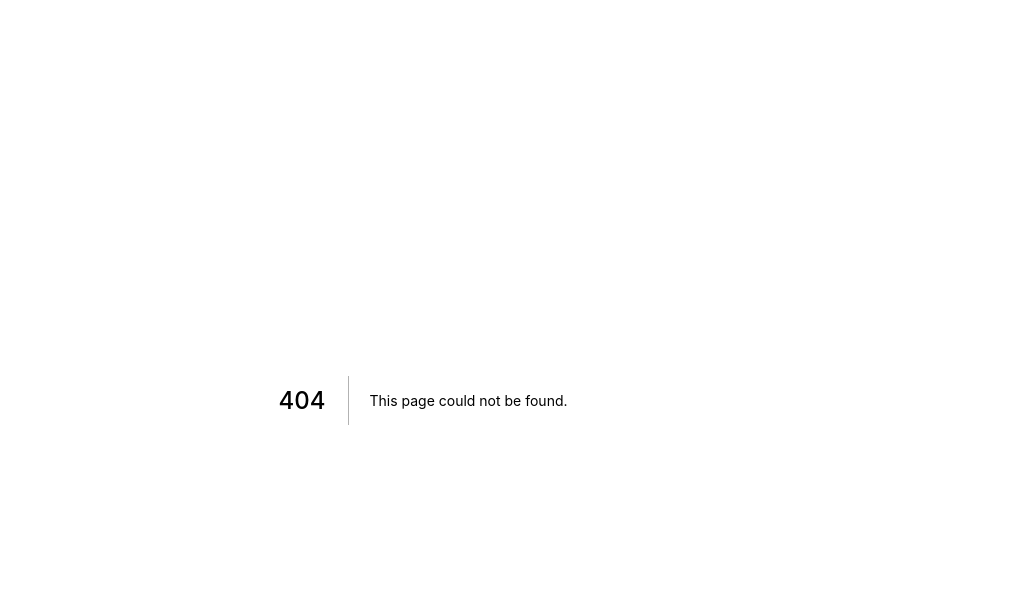
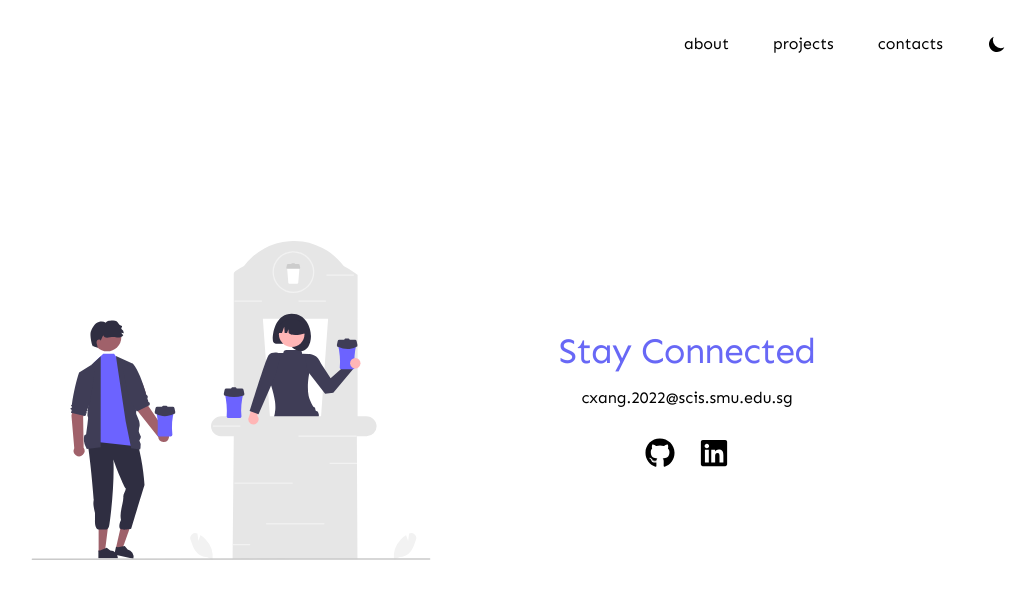
Before and after one commit to joshuadavidang/joshua-david-legacy, a Next.js app: page /contacts in a window 1280 px wide. Before the commit this address had no page. Shown: the top 598 px of the page, without its empty margins (217-1252 px from the left). Built offline with nearby package versions, Linux system fonts and the light colour scheme.

Commit message:
added contacts page and ux improvement

```diff
--- a/components/LandingPage.jsx
+++ b/components/LandingPage.jsx
@@ -22,18 +22,22 @@ export default function LandingPage(props) {
             <p className="break-words">Singapore Management University</p>
           </div>
 
-          <div className="flex flex-row gap-4 pt-3">
+          <div className="flex flex-row gap-2 pt-3">
+            <span className="hover:bg-lightGray dark:hover:bg-gray p-2 rounded cursor-pointer">
               <Link href="https://github.com/joshuadavidang">
                 <a target="_blank">
                   <FaGithub size={30} className="cursor-pointer" />
                 </a>
               </Link>
+            </span>
 
+            <span className="hover:bg-lightGray dark:hover:bg-gray p-2 rounded cursor-pointer">
               <Link href="https://linkedin.com/in/joshuadavidang/">
                 <a target="_blank">
                   <FaLinkedin size={30} className="cursor-pointer" />
                 </a>
               </Link>
+            </span>
           </div>
         </div>
 
--- a/components/NavBar.jsx
+++ b/components/NavBar.jsx
@@ -7,17 +7,17 @@ export default function NavBar() {
       <div className="flex justify-end flex-row gap-7 pr-12 p-6 w-screen items-center">
         <Link href="/">
           <span className="hover:bg-lightGray dark:hover:bg-gray p-2 rounded cursor-pointer">
-            <p className="">about</p>
+            <p>about</p>
           </span>
         </Link>
         <Link href="/projects">
           <span className="hover:bg-lightGray dark:hover:bg-gray p-2 rounded cursor-pointer">
-            <p className="">projects</p>
+            <p>projects</p>
           </span>
         </Link>
         <Link href="/contacts">
           <span className="hover:bg-lightGray dark:hover:bg-gray p-2 rounded cursor-pointer">
-            <p className="">contacts</p>
+            <p>contacts</p>
           </span>
         </Link>
         <DarkMode />
--- /dev/null
+++ b/pages/contacts.js
@@ -0,0 +1,54 @@
+import Image from "next/image";
+import NavBar from "../components/NavBar";
+import Coffee from "../public/assets/images/Coffee.svg";
+import { FaGithub } from "react-icons/fa";
+import { FaLinkedin } from "react-icons/fa";
+import Link from "next/link";
+
+export default function Contacts() {
+  return (
+    <>
+      <div className="relative bg-white dark:bg-black overflow-hidden">
+        <header className="fixed hidden md:block">
+          <NavBar />
+        </header>
+
+        <main className="md:px-36 md:py-16 pt-16 h-screen w-screen flex justify-center items-center h-screen">
+          <div className="flex flex-row items-center justify-center gap-32">
+            <Image src={Coffee} alt="coffee" width={400} />
+
+            <div className="flex flex-col text-center">
+              <p className="text-blue1 text-4xl font-sen tracking-tight">
+                Stay Connected
+              </p>
+
+              <p className="hover:bg-lightGray dark:hover:bg-gray p-2 rounded cursor-pointer">
+                <a href="mailto:cxang.2022@scis.smu.edu.sg">
+                  cxang.2022@scis.smu.edu.sg
+                </a>
+              </p>
+
+              <div className="flex flex-row justify-center gap-2 pt-3">
+                <span className="hover:bg-lightGray dark:hover:bg-gray p-2 rounded cursor-pointer">
+                  <Link href="https://github.com/joshuadavidang">
+                    <a target="_blank">
+                      <FaGithub size={30} className="cursor-pointer" />
+                    </a>
+                  </Link>
+                </span>
+
+                <span className="hover:bg-lightGray dark:hover:bg-gray p-2 rounded cursor-pointer">
+                  <Link href="https://linkedin.com/in/joshuadavidang/">
+                    <a target="_blank">
+                      <FaLinkedin size={30} className="cursor-pointer" />
+                    </a>
+                  </Link>
+                </span>
+              </div>
+            </div>
+          </div>
+        </main>
+      </div>
+    </>
+  );
+}
```
Also changed, not shown: public/assets/images/Coffee.svg (added). Lines whose indentation alone changed are shown as unchanged.
